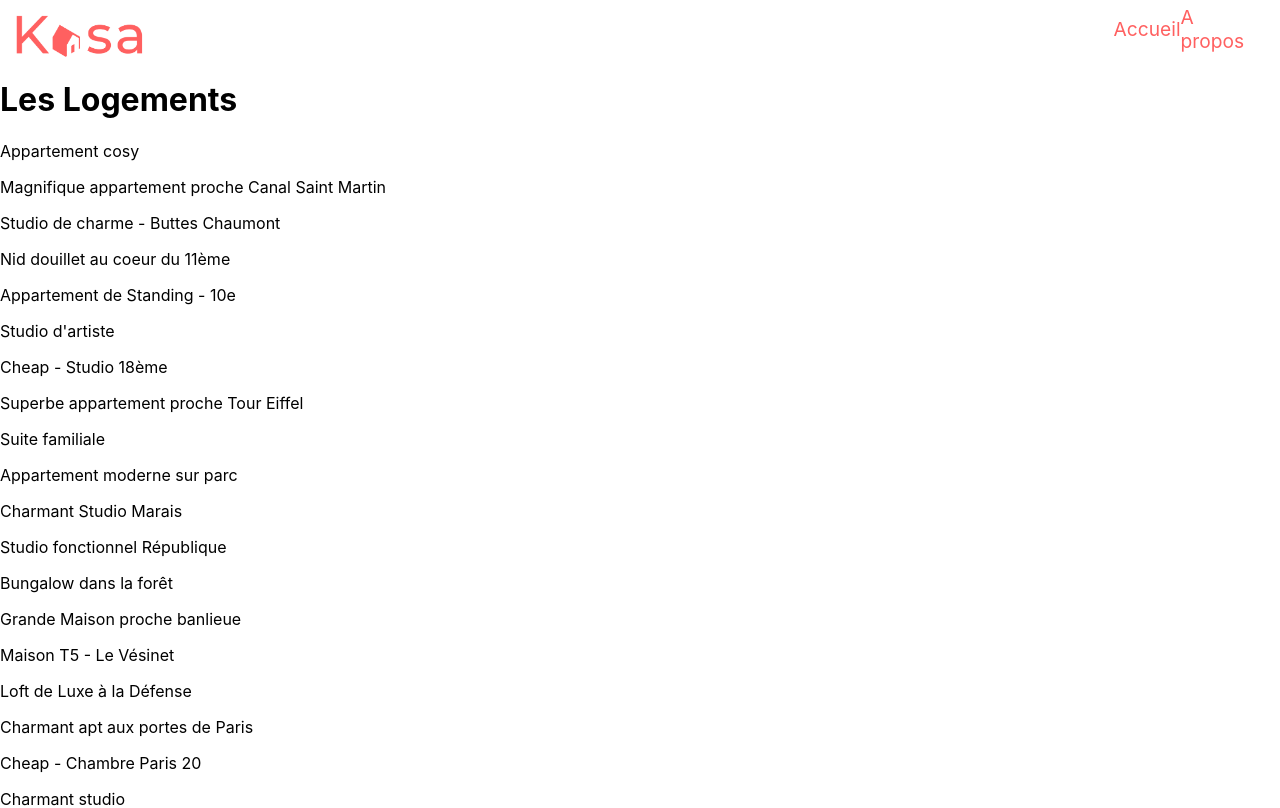
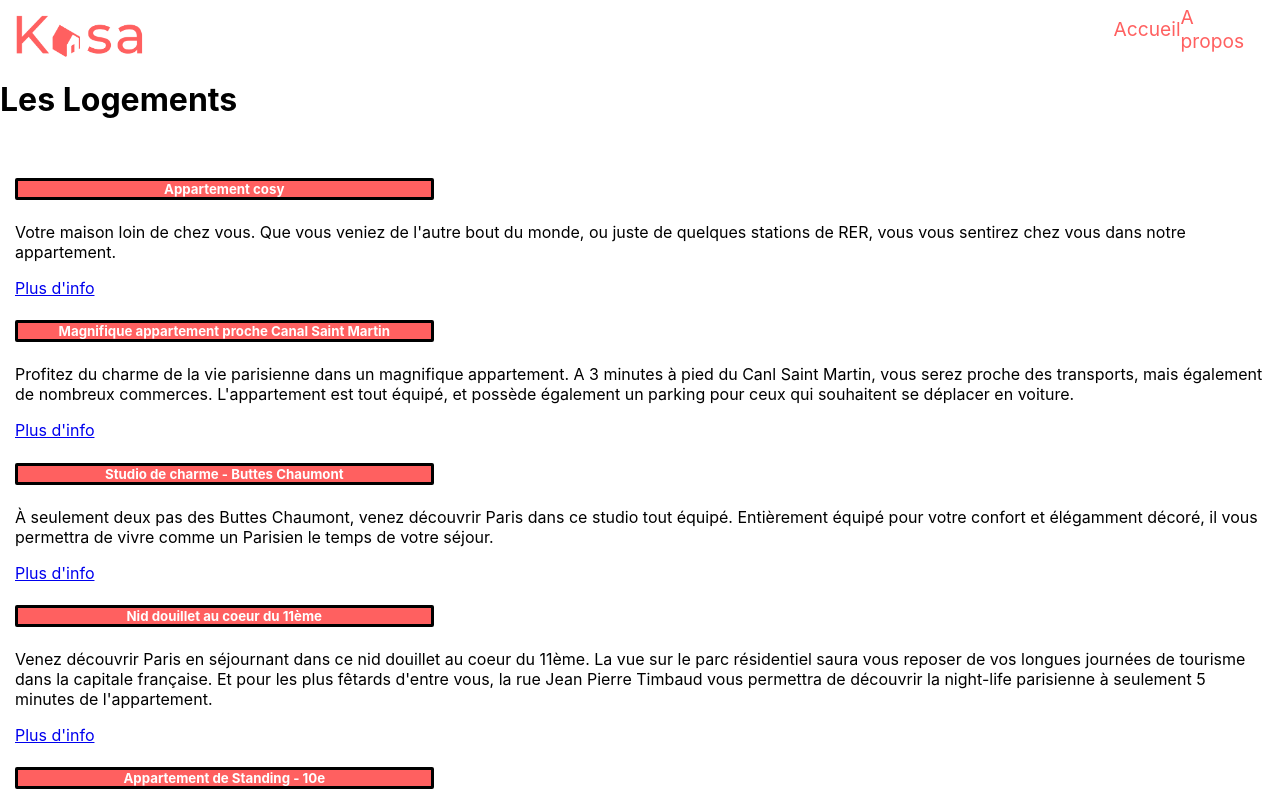
Before and after one commit to MaxTuron/Kasa, a React (Create React App) app: page / in a window 1280 px wide. Shown: the top 808 px of the page. Built offline with nearby package versions, Linux system fonts and the light colour scheme.

Commit message:
Routage des différentes locations + affichage du titre dans la page Logement.

```diff
--- a/src/components/Footer.jsx
+++ b/src/components/Footer.jsx
@@ -1,4 +1,4 @@
-import '../styles/Footer.css';
+import '../styles/footer.css';
 import Logo from '../assets/logoBlack.png'
 
 export default function Banner() {
--- a/src/components/Info.jsx
+++ b/src/components/Info.jsx
@@ -1,5 +1,3 @@
-
-
 export default function Info() {
     return (
         <body>
--- a/src/components/Locations.jsx
+++ b/src/components/Locations.jsx
@@ -1,15 +1,22 @@
+import { Link } from "react-router-dom"
 import Logements from "../data/logements.json"
-
+import "../styles/location.css"
 export default function Locations() {
 
     return (
-        <div>
+        <main>
             <h1>Les Logements</h1>
-            {Logements.map((logement,key) => {
-                return(
-                    <p key={key}>{logement.title}</p>
-                )
-            })}
-        </div>
+            <div className="displayLogement">
+                {Logements.map((logement,key) => {
+                    return(
+                        <div>
+                            <h5 key={key} className="logement">{logement.title}</h5>
+                            <p >{logement.description}</p>
+                            <Link to={`logement/${logement.id}`}>Plus d'info</Link>
+                        </div>
+                    )
+                })}
+            </div>
+        </main>
     )
 }
--- a/src/index.jsx
+++ b/src/index.jsx
@@ -8,6 +8,7 @@ import './styles/index.css';
 import App from "./pages/Accueil";
 import Detail from "./pages/Detail";
 import Error from "./pages/Error"
+import Logement from "./pages/Logement"
 
 const rootElement = document.getElementById("root");
 render(
@@ -15,6 +16,7 @@ render(
     <Routes>
       <Route path="/" element={<App />} />
       <Route path="detail" element={<Detail />} />
+      <Route path="logement/:logementId" element={<Logement />} />
       <Route path="*" element={<Error />}/>
     </Routes>
   </BrowserRouter>,
--- a/src/pages/Detail.jsx
+++ b/src/pages/Detail.jsx
@@ -2,7 +2,7 @@ import Banner from "../components/Banner"
 import Footer from "../components/Footer"
 import Info from "../components/Info"
 import imgPaysage from "../assets/bandeauDetail.jpg"
-import "../styles/Detail.css"
+import "../styles/detail.css"
 export default function Survey() {
     return (
     <body>
@@ -19,5 +19,5 @@ export default function Survey() {
         <Footer />
       </footer>
     </body>
-    );
-  }
+  );
+}
--- a/src/pages/Error.jsx
+++ b/src/pages/Error.jsx
@@ -1,7 +1,7 @@
 import { Link } from "react-router-dom";
 import Banner from "../components/Banner"
 import Footer from "../components/Footer"
-import "../styles/Error.css"
+import "../styles/error.css"
 export default function Error() {
     return (
         <body>
--- /dev/null
+++ b/src/pages/Logement.jsx
@@ -0,0 +1,24 @@
+import {Link, useParams} from 'react-router-dom';
+import Logements from "../data/logements.json"
+import Banner from "../components/Banner"
+import Footer from "../components/Footer"
+
+export default function Logement ()  {
+    const { logementId } = useParams();
+    const logementUnique = Logements.find((logementUnique) => logementUnique.id === logementId)
+    const {title} = logementUnique
+    return (
+    <body>
+      <div>
+        <Banner />
+      </div>
+      <section>
+        <h1>{title}</h1>
+        <Link to='/'>Retour sur la page d'accueil</Link>
+      </section>
+      <footer>
+        <Footer />
+      </footer>
+    </body>
+  );
+}
--- /dev/null
+++ b/src/styles/location.css
@@ -0,0 +1,17 @@
+.displayLogement {
+    display: flex;
+    padding: 15px;
+    justify-content: center;
+    flex-direction: row;
+    flex-wrap: wrap;
+  }
+
+  .logement {
+    display: flex;
+    justify-content: center;
+    width: 33%;
+    color: white;
+    background-color: #FF6060;
+    border: black 3px solid;
+    border-radius: 2px;
+  }
```
